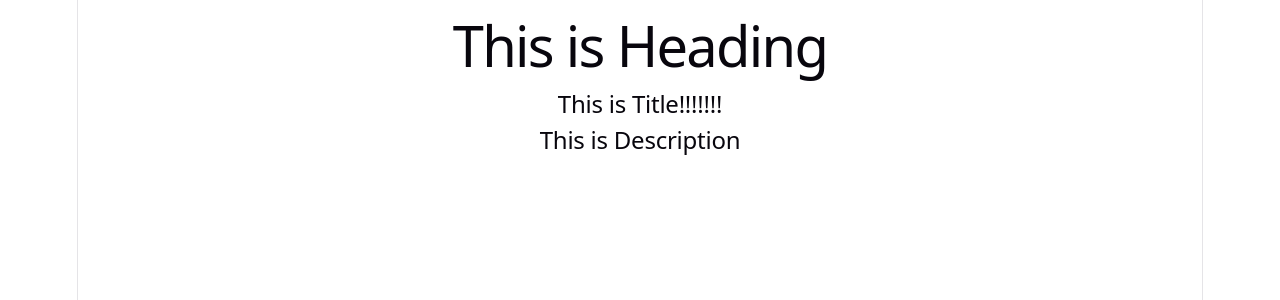
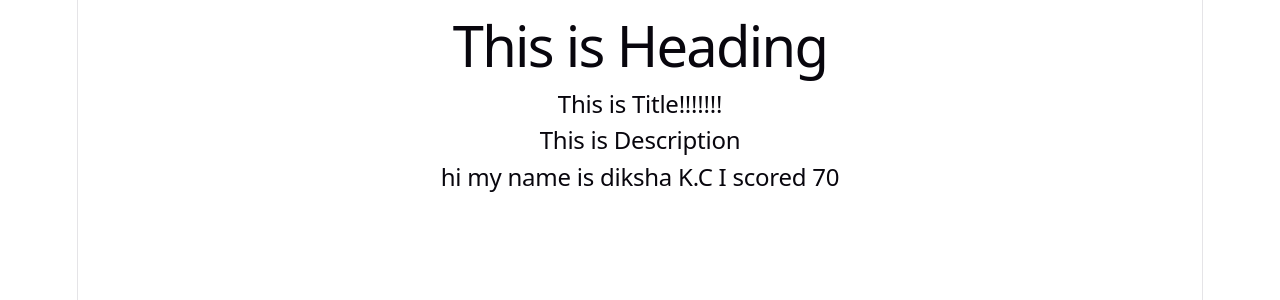
Before and after one commit to sadiksha-kc-neupane/React_Learning, a React (Vite) app: page / in a window 1280 px wide. Shown: the top 300 px of the page. Built offline with nearby package versions, Linux system fonts and the light colour scheme.

Commit message:
made some static variable with an data in it and acssed it using curly braces

```diff
--- a/src/App.jsx
+++ b/src/App.jsx
@@ -6,12 +6,19 @@ function Description() {
   return <h2>This is Description</h2>;
 }
 
+let name = "diksha";
+let caste = "K.C";
+let score = 70;
+
 function App() {
   return (
     <>
       <h1>This is Heading</h1>
       <Title />
       <Description />
+      <h2>
+        hi my name is {name} {caste} I scored {score}{" "}
+      </h2>
     </>
   );
 }
```
